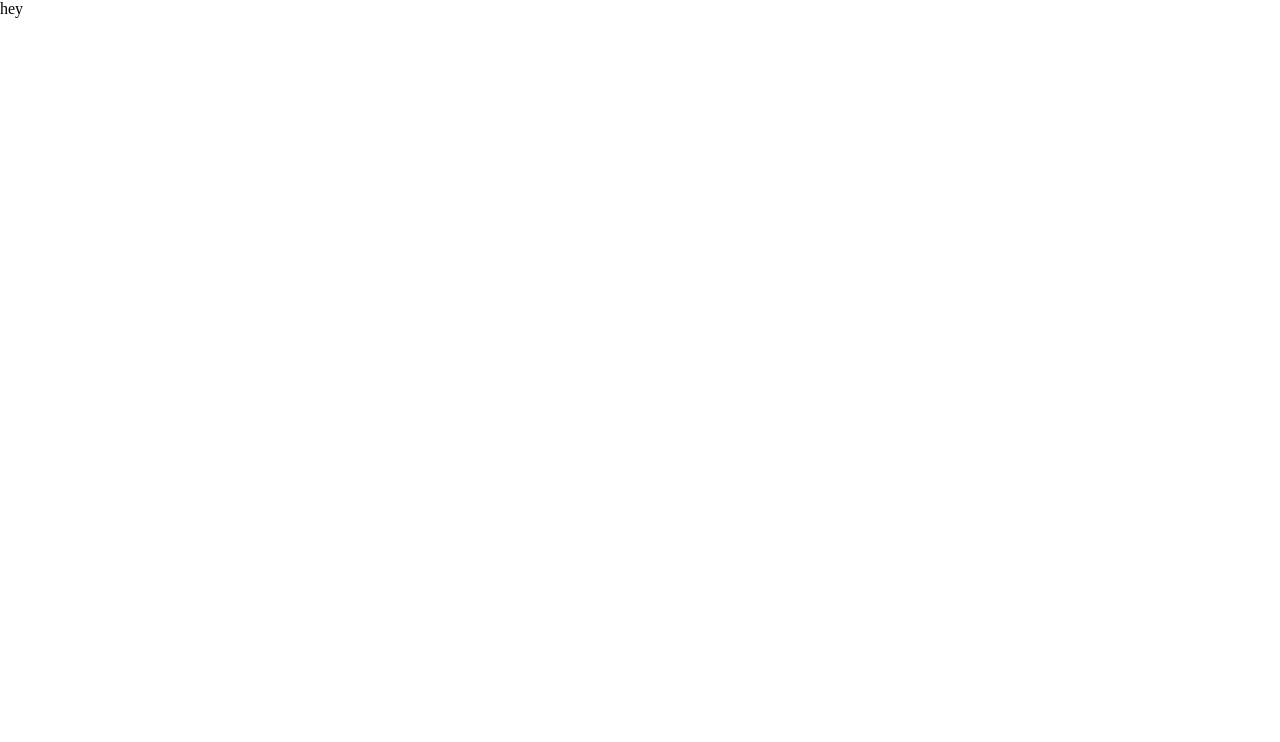
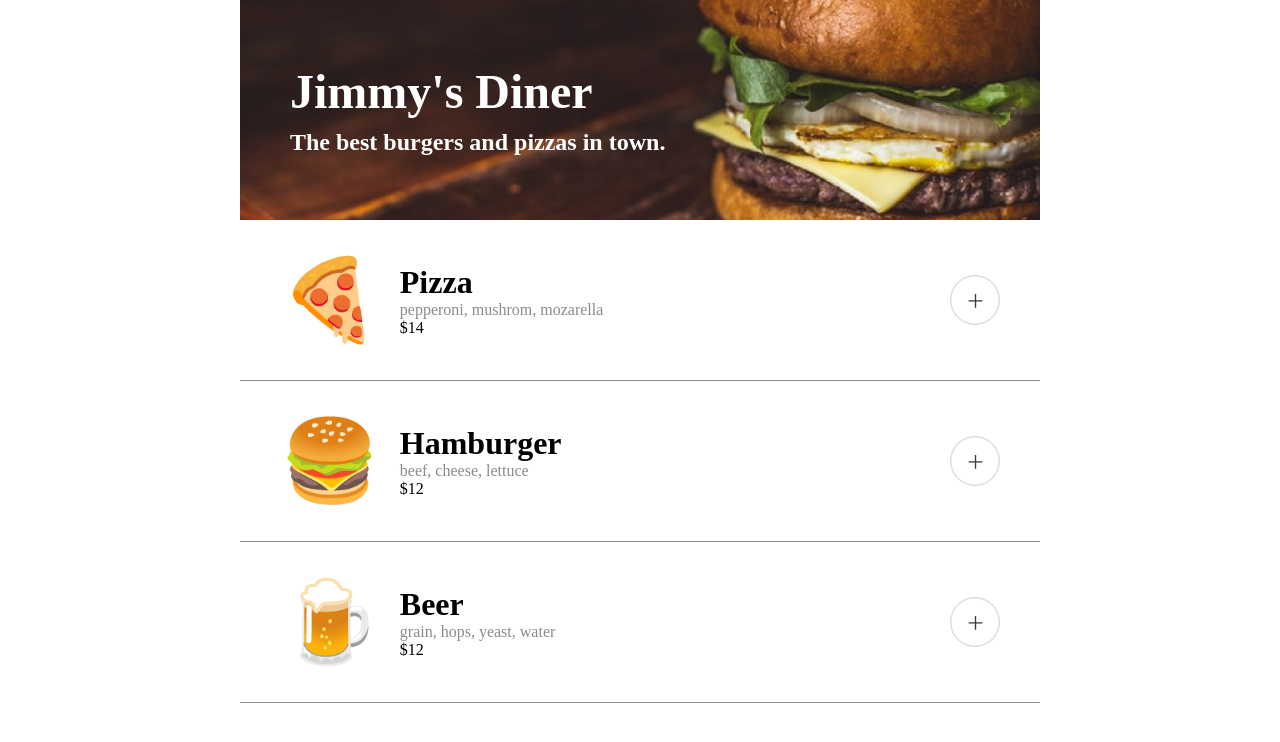
Before and after one commit to LandonRGeorge/scrimba-restaurant, a website built with Vite: page index.html in a window 1280 px wide. Built offline with nearby package versions, Linux system fonts and the light colour scheme; a web font is replaced by a local one.

Commit message:
initial ui

```diff
--- a/data.js
+++ b/data.js
@@ -1,4 +1,4 @@
-const menuArray = [
+export const menuArray = [
     {
         name: "Pizza",
         ingredients: ["pepperoni", "mushrom", "mozarella"],
--- a/index.css
+++ b/index.css
@@ -1,3 +1,76 @@
+:root {
+    --gray: #8B8B8B;
+}
+
+* {
+    margin: 0;
+    padding: 0;
+    font-size: 16px;
+}
+
 body {
-    margin: 0;
+    font-family: 'Smythe', serif;
 }
+
+header {
+    background-image: url('./imgs/header.png');
+    color: white;
+    height: 120px;
+    background-size: cover;
+    padding: 50px;
+    display: flex;
+    flex-direction: column;
+    justify-content: center;
+    gap: .6rem;
+}
+
+h1 {
+    font-size: 3rem;
+}
+
+h2 {
+    font-size: 1.5rem;
+}
+
+#container {
+    max-width: 800px;
+    margin: 0 auto;
+}
+
+.menu-item {
+    display: flex;
+    gap: 20px;
+}
+
+.menu-item-details {
+    flex-grow: 1;
+}
+
+.menu-item-details-name {
+    font-size: 1.5rem;
+}
+
+.menu-item-img {
+    font-size: 5rem;
+    line-height: 5rem;
+}
+
+.menu-item-details-name {
+    font-size: 2rem;
+}
+
+.menu-item {
+    padding: 40px;
+    display: flex;
+    align-items: center;
+    border-bottom: 1px solid var(--gray);
+}
+
+.menu-item-add {
+    width: 50px;
+    height: 50px;
+}
+
+.menu-item-details-ingredients {
+    color: var(--gray);
+}
--- a/index.html
+++ b/index.html
@@ -1,9 +1,23 @@
 <html>
-    <head><link rel="stylesheet" href="https://cdnjs.cloudflare.com/ajax/libs/normalize/8.0.1/normalize.css">
-       <link rel="stylesheet" href="index.css">
-    </head>
-    <body>
-	<script src="index.js"></script>
-    hey
-    </body>
+<head>
+  <meta charset="UTF-8">
+  <link rel="preconnect" href="https://fonts.googleapis.com">
+  <link rel="preconnect" href="https://fonts.gstatic.com" crossorigin>
+  <link href="https://fonts.googleapis.com/css2?family=Smythe&display=swap" rel="stylesheet">
+  <link rel="stylesheet" href="index.css">
+
+  <script src="index.js" type="module" defer></script>
+</head>
+<body>
+<div id="container">
+  <header>
+    <h1>Jimmy's Diner</h1>
+    <h2>The best burgers and pizzas in town.</h2>
+  </header>
+  <main>
+    <div id="menu">
+    </div>
+  </main>
+</div>
+</body>
 </html>
--- /dev/null
+++ b/index.js
@@ -0,0 +1,21 @@
+import { menuArray } from './data.js'
+
+const menuEl = document.querySelector('#menu')
+
+const menuItemsHTML = () => {
+  return menuArray.map(m => {
+    return `
+        <div class="menu-item">
+        <div class="menu-item-img">${m.emoji}</div>
+        <div class="menu-item-details">
+          <h3 class="menu-item-details-name">${m.name}</h3>
+          <p class="menu-item-details-ingredients">${m.ingredients.join(', ')}</p>
+          <p class="menu-item-details-price">$${m.price}</p>
+        </div>
+        <img class="menu-item-add" src="./imgs/add.png" alt="">
+      </div>
+    `
+  }).join('')
+}
+
+menuEl.innerHTML = menuItemsHTML()
--- a/package.json
+++ b/package.json
@@ -9,5 +9,6 @@
     "dev": "vite",
     "build": "vite build",
     "preview": "vite preview"
-  }
+  },
+  "type": "module"
 }
```
Also changed, not shown: imgs/add.png (added), imgs/header.png (added).
